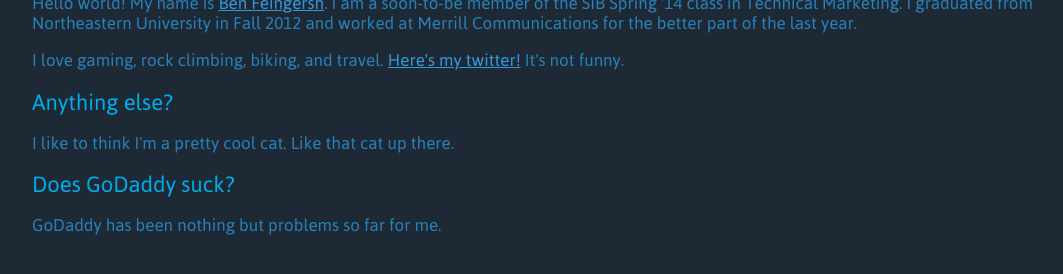
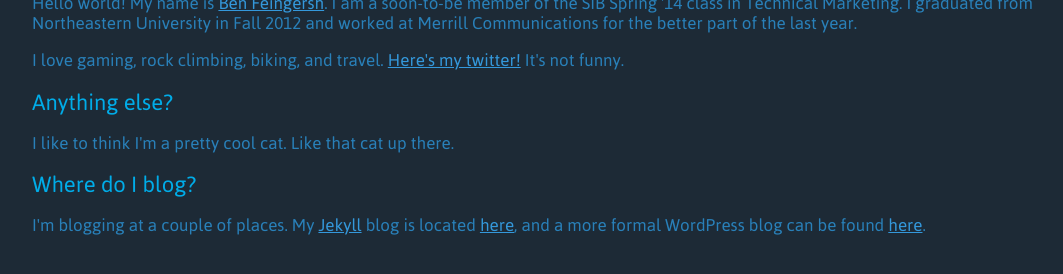
Before and after one commit to bfeingersh/bfeingersh.github.io, a Jekyll site: the page index.html, which Jekyll copies as it is, in a window 1280 px wide, cut to the strip 435-709 px from the top of the page. Shown: the whole strip, without its empty margins (68-1131 px from the left). Built offline with Jekyll 4.4.1, drawn with Linux system fonts in a browser that asks for light colours; Markdown is read by kramdown in place of the engine named in the settings.

Commit message:
Blog Info
Added info on my blogs to index

```diff
--- a/index.html
+++ b/index.html
@@ -12,7 +12,7 @@
     <h3>I love gaming, rock climbing, biking, and travel. <a href="http://www.twitter.com/feingersh" class="twitter">Here's my twitter!</a> It's not funny.</p>
     <h2>Anything else?</h2>
     <h3>I like to think I'm a pretty <span class="glow">cool cat</span>. Like that cat up there.</p>
-    <h2>Does GoDaddy suck?</h2>
-    <h3>GoDaddy has been nothing but problems so far for me.</h3>
+    <h2>Where do I blog?</h2>
+    <h3>I'm blogging at a couple of places. My <a href="http://www.jekyllrb.com/">Jekyll</a> blog is located <a href="jekyll_index.html">here</a>, and a more formal WordPress blog can be found <a href="feingersh.wordpress.com">here</a>.</h3>
 </body>
 </html>
```
